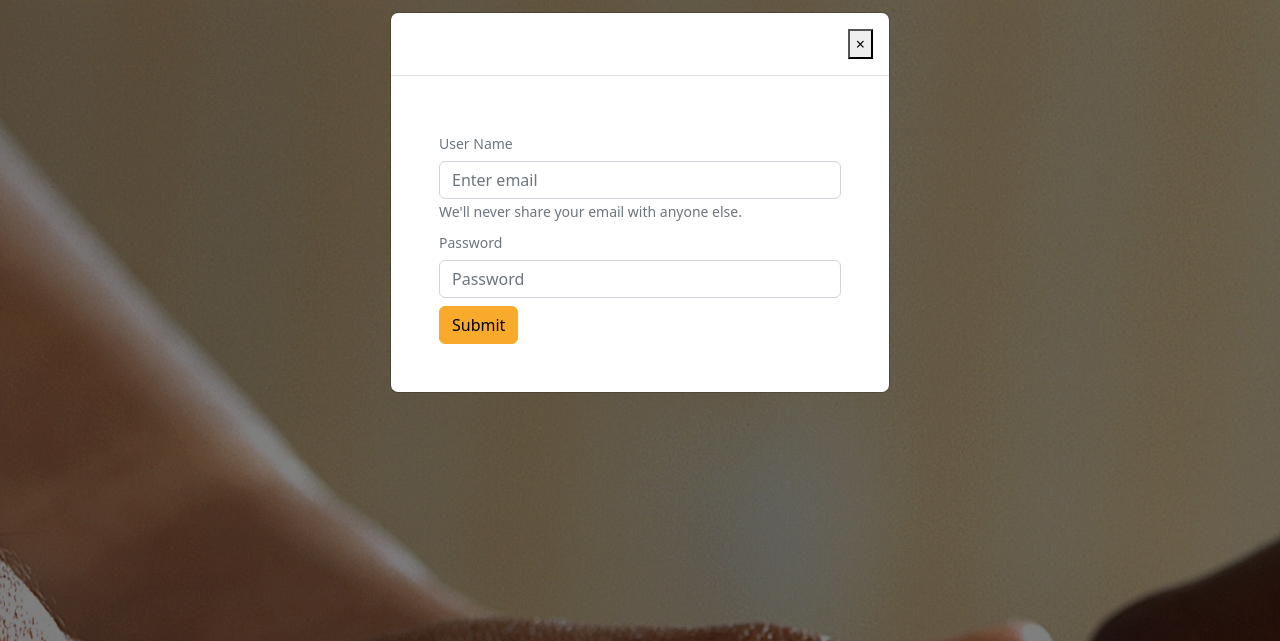
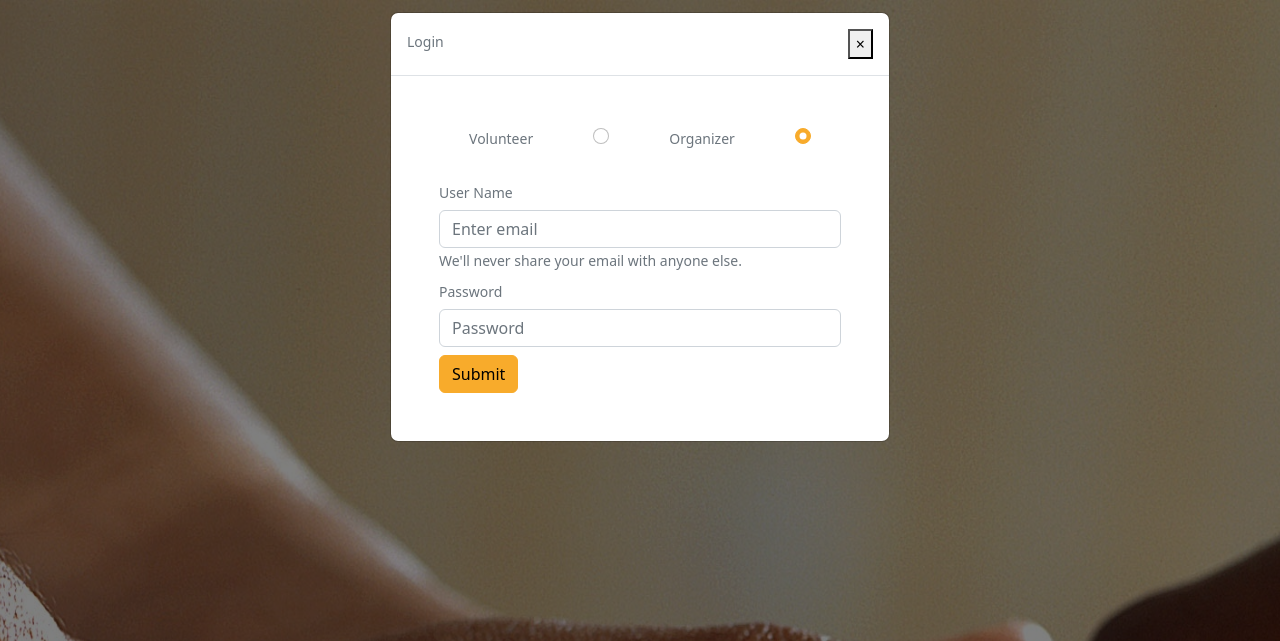
Before and after one commit to ChaudhariV2000/Pleadge-2024-, a PHP site: page /LandingPage.html in a window 1280 px wide, after a click on "Login". Shown: the part 64-705 px from the top of the page. Run offline with PHP 8.4, Linux system fonts and the light colour scheme; some libraries are stand-ins or nearby versions.

Commit message:
changes to login modal and placeholder maps iframe

```diff
--- a/LandingPage.html
+++ b/LandingPage.html
@@ -51,7 +51,7 @@
     <!--REGISTER MODAL-->
 </head>
 
-<body data-spy="scroll" style="width: 100vw;margin: 0%;padding: 0%;">
+<body data-spy="scroll" style="margin: 0%;padding: 0%;">
     <!-- Navbar -->
     <header id="header " class="header">
         <nav id="main-nav" class="main-nav navbar navbar-expand-md bg-primary ">
@@ -68,6 +68,8 @@
                 </button><!--//nav-toggle-->
 
                 <div class="navbar-collapse collapse" id="navbar-collapse">
+
+
                     <ul id="nav-menu" class="nav navbar-nav ms-md-auto text-white p-1">
                         <li class="nav-item sr-only"><a class="nav-link scrollto text-white" href="#promo">Home</a></li>
                         <li class="nav-item"><a class="nav-link scrollto text-white" href="#about">Register</a></li>
@@ -88,14 +90,22 @@
                             aria-labelledby="exampleModalLabel" aria-hidden="true">
                             <div class="modal-dialog" role="document">
                                 <div class="modal-content">
-                                    <div class="modal-header">
-                                        <h5 class="modal-title" id="exampleModalLabel-1">Login</h5>
+                                    <div class="modal-header d-flex justify-content-between">
+                                        <h3 class="form-text" id="exampleModalLabel-1">Login</h3>
                                         <button type="button" class="close" data-dismiss="modal" aria-label="Close">
                                             <span aria-hidden="true">&times;</span>
                                         </button>
                                     </div>
                                     <div class="modal-body-1 p-5">
-                                        <form method="post" action="/wallconn.php">
+                                        <form method="post" action="">
+
+                                            <div class="d-flex justify-content-around">
+                                                <small class="form-text  ">Volunteer</small>
+                                                <input type="radio" class="form-check-input" id="radio1" name="optradio" value="volunteer" checked>
+                                                <small class="form-text  ">Organizer</small>
+                                                <input type="radio" class="form-check-input" id="radio1" name="optradio" value="organizer" checked>
+                                            </div>
+                                            <br>
 
                                             <div class="form-group pt-2">
                                                 <h4 id="emailHelp" class="form-text text-muted ">User Name</h4>
@@ -126,7 +136,7 @@
     </header><!--Navbar-->
 
     <!-- *****Headline***** -->
-    <section id="promo" class="promo section offset-header parallax d-flex" style="width: 100vw;">
+    <section id="promo" class="promo section offset-header parallax d-flex" style="width: 100%;">
         <div class="container text-left  vh-100 d-flex">
             <div class="title mx-5 row align-items-center h-100 text-white">
                 <div class="" style="text-shadow: 5px 5px 8px #000000;">
```
Also changed, not shown: UserProfile.php (+28 -10 lines), Org_reg.html (renamed from html/Org_reg.html).
